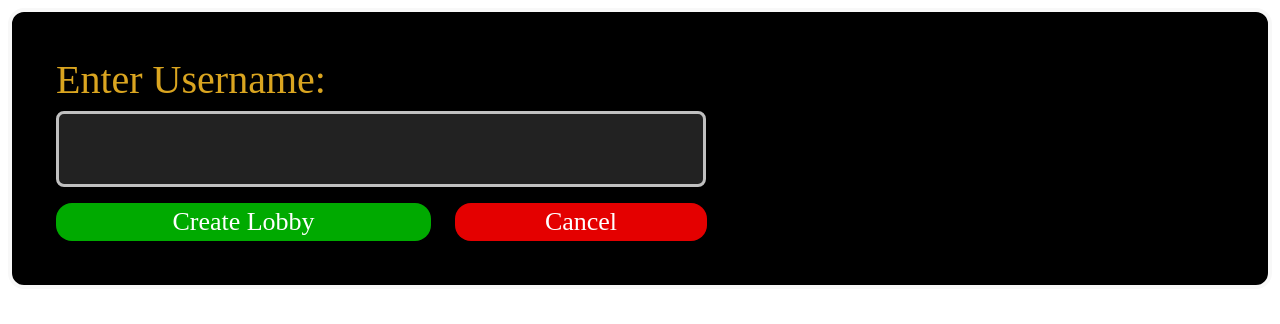
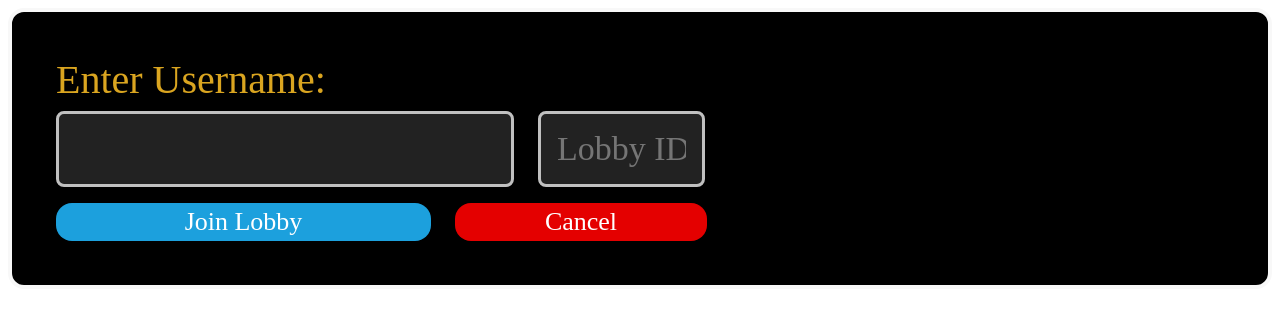
Before and after one commit to gheskett/Splendor, a website: page phaser/src/assets/join_game_form.html in a window 1280 px wide. Drawn offline with Linux system fonts and the light colour scheme; a web font is replaced by a local one.

Commit message:
Created form for Join Game with new Lobby ID text box

```diff
--- a/phaser/src/assets/new_game_form.html
+++ b/phaser/src/assets/join_game_form.html
@@ -25,7 +25,27 @@
         color: rgb(184, 180, 153);
         caret-color: rgb(184, 180, 153);
         font-size: 34px;
-        width: 650px;
+        width: 458px;
+        border: 3px solid silver;
+        -webkit-transition: 450ms;
+        transition: 450ms;
+        outline: none;
+        padding: 16px 16px;
+        margin: 8px 20px 16px 0px;
+    }
+
+    #usernameField:focus {
+        border: 3px solid gold;
+    }
+
+    #lobbyIdField {
+        font-family: Quintessential;
+        background-color: rgb(34, 34, 34);
+        border-radius: 8px;
+        color: rgb(184, 180, 153);
+        caret-color: rgb(184, 180, 153);
+        font-size: 34px;
+        width: 167px;
         border: 3px solid silver;
         -webkit-transition: 450ms;
         transition: 450ms;
@@ -34,14 +54,14 @@
         margin: 8px 0px 16px;
     }
 
-    #usernameField:focus {
+    #lobbyIdField:focus {
         border: 3px solid gold;
     }
 
-    #start {
+    #join {
         width: 375px;
         font-family: Quintessential;
-        background-color: rgb(0, 170, 0);
+        background-color: rgb(28, 160, 221);
         color: white;
         font-size: 26px;
         border-radius: 16px;
@@ -52,16 +72,16 @@
         margin: 0px 20px 0px 0px;
     }
 
-    #start:hover {
-        background-color: rgb(0, 140, 0);
+    #join:hover {
+        background-color: rgb(25, 140, 194);
     }
 
     #cancel:hover {
         background-color: rgb(180, 0, 0);
     }
 
-    #start:active {
-        background-color: rgb(0, 110, 0);
+    #join:active {
+        background-color: rgb(21, 124, 172);
     }
 
     #cancel:active {
@@ -87,8 +107,9 @@
 <div class="container">
     <form id=usernameForm>
         <label for="username" id="username">Enter Username:</label> <br>
-        <input type="text" name="usernameField" id="usernameField" maxlength="40"> <br>
-        <input type="button" name="start" id="start" value="Create Lobby">
+        <input type="text" name="usernameField" id="usernameField" maxlength="40">
+        <input type="text" name="lobbyIdField" id="lobbyIdField" maxlength="5" placeholder="Lobby ID"> <br>
+        <input type="button" name="join" id="join" value="Join Lobby">
         <input type="button" name="cancel" id="cancel" value="Cancel">
     </form>
 </div>
```
Also changed, not shown: phaser/src/index.js (+32 -1 lines).
